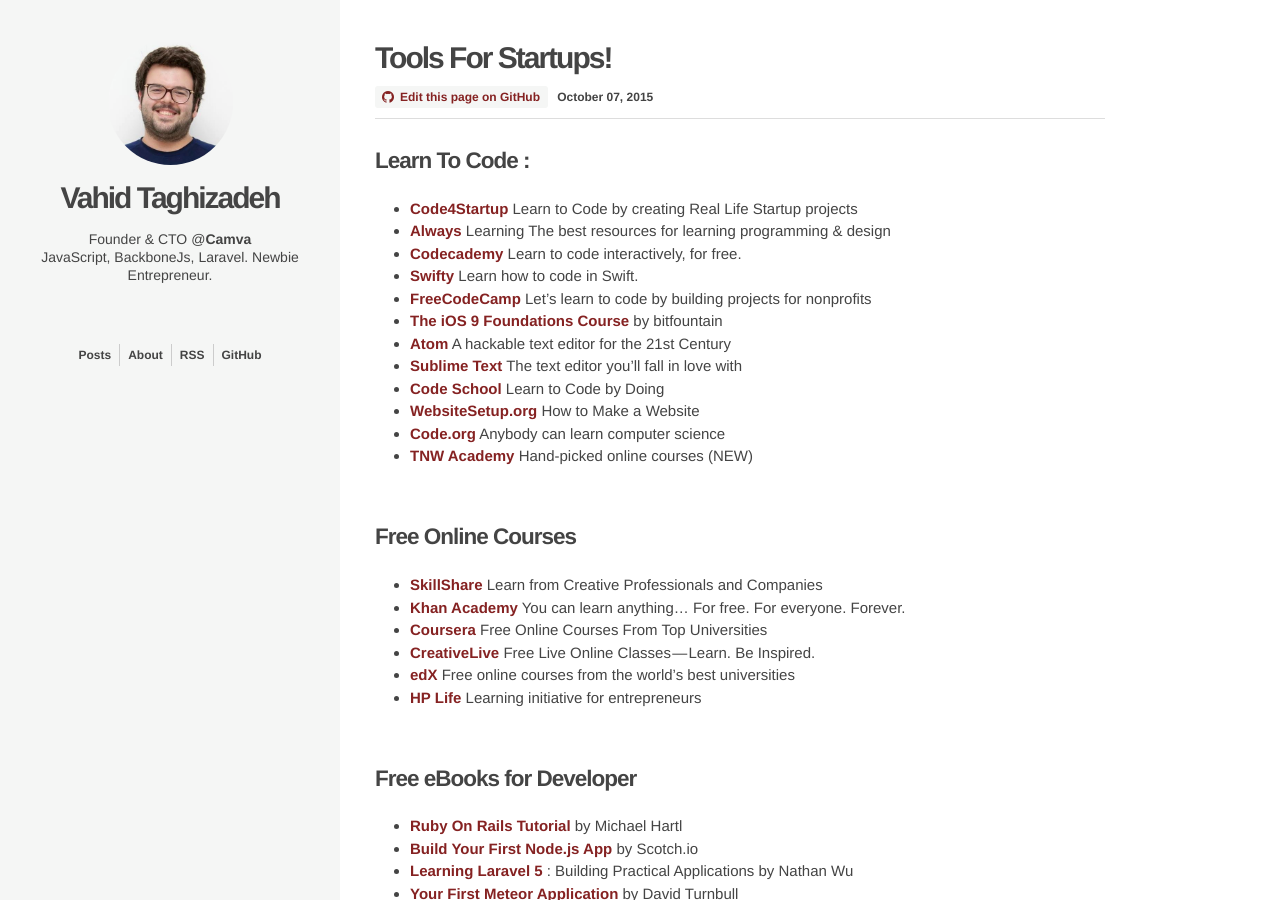
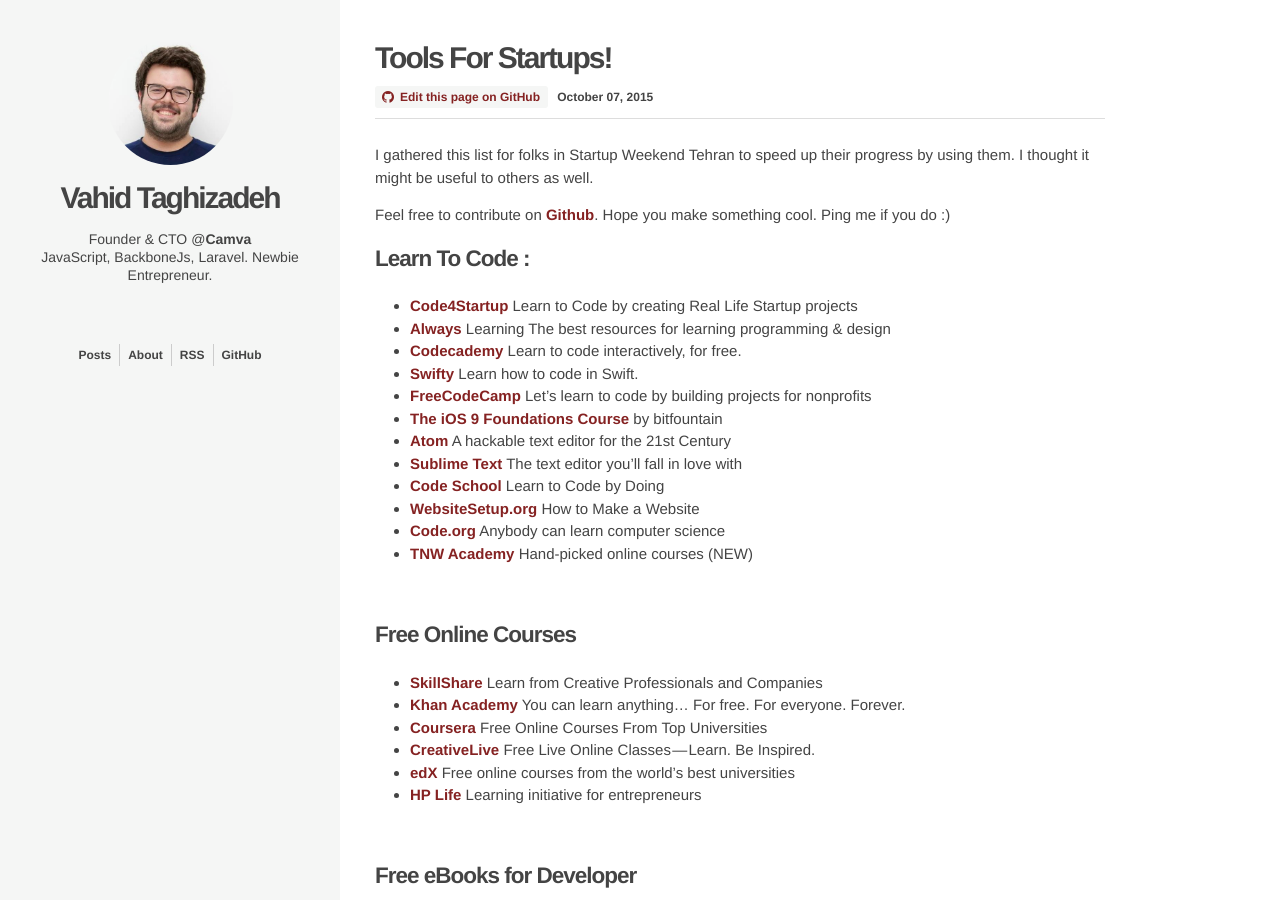
Before and after one commit to scottannan/vah7id.github.io, a Jekyll site: the page built from _posts/2015-10-07-basic-tools-for-startups.markdown, in a window 1280 px wide and 900 px high. Built offline with Jekyll 4.4.1, drawn with Linux system fonts in a browser that asks for light colours; nearby versions of some CDN libraries; library files that are not in the unit come from our copies; comment, search, counter and statistics services are not loaded.

Commit message:
please contribute

```diff
--- a/_posts/2015-10-07-basic-tools-for-startups.markdown
+++ b/_posts/2015-10-07-basic-tools-for-startups.markdown
@@ -5,6 +5,9 @@
 categories: Startup
 ---
 
+I gathered this list for folks in Startup Weekend Tehran to speed up their progress by using them. I thought it might be useful to others as well.
+
+Feel free to contribute on [Github](https://github.com/vah7id/vah7id.github.io/blob/master/_posts/2015-10-07-basic-tools-for-startups.markdown). Hope you make something cool. Ping me if you do :)
 
 ##Learn To Code :
 
```
Also changed, not shown: 3 other files.
